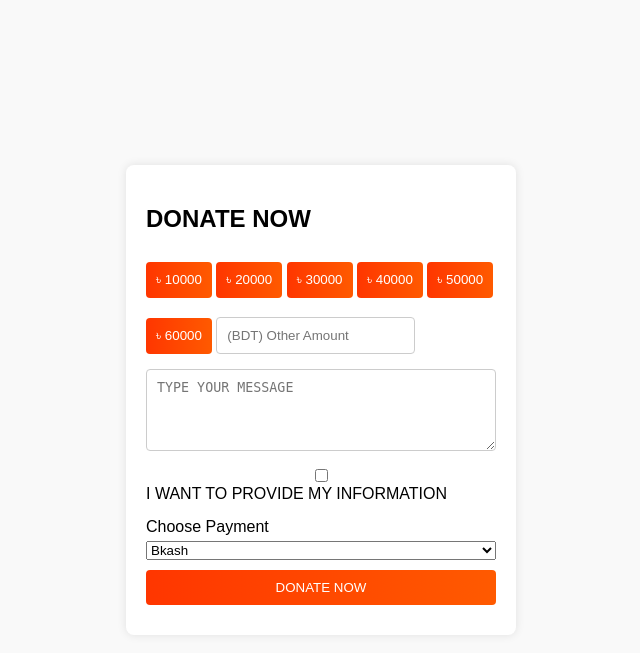
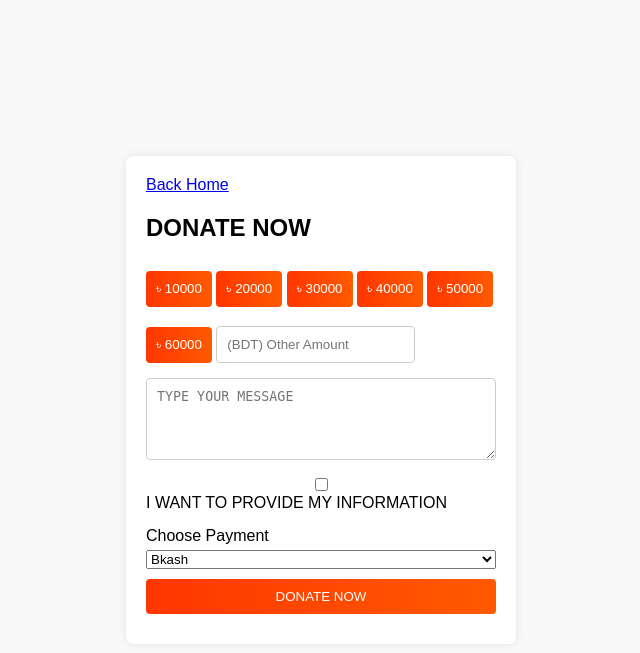
Before and after one commit to Hasibul-islam1/The-charity, a PHP site: page /donat.php in a window 1280 px wide. Shown: the top 653 px of the page, without its empty margins (319-959 px from the left). Run offline with PHP 8.4, Linux system fonts and the light colour scheme.

Commit message:
add data

```diff
--- a/donat.php
+++ b/donat.php
@@ -37,6 +37,7 @@ if ($_SERVER['REQUEST_METHOD'] == 'POST') {
 <body>
     <div class="form-container">
         <form action="" method="POST">
+        <a  href="index.php">Back Home</a>
             <h2>DONATE NOW</h2>
 
             <!-- Donation Amount Buttons -->
```
